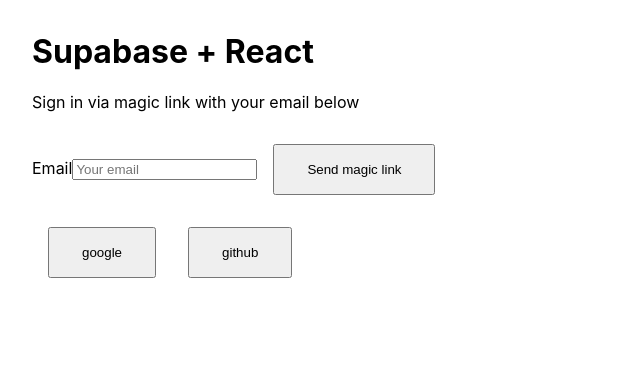
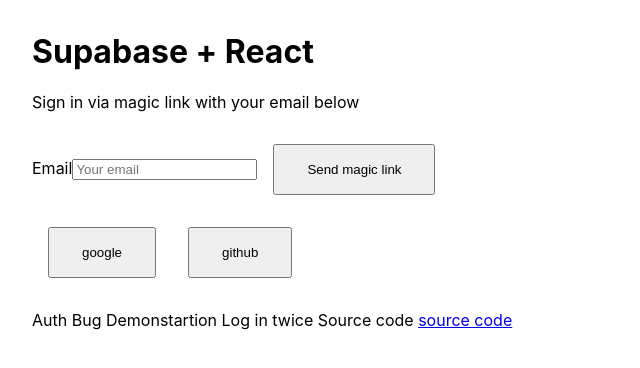
Before and after one commit to jspears/authbug, a React (Create React App) app: page / in a window 1280 px wide. Shown: the top 368 px of the page, without its empty margins (0-640 px from the left). Built offline with nearby package versions, Linux system fonts and the light colour scheme.

Commit message:
fix paths

```diff
--- a/src/App.js
+++ b/src/App.js
@@ -23,6 +23,11 @@
       {!session ? <Auth /> : <div>Hello, {session.user.email}
       <button onClick={logout}>logout</button>
       </div>}
+
+      <p>Auth Bug Demonstartion  Log in twice
+
+      Source code <a href="https://github.com/jspears/authbug">source code</a>
+      </p>
     </div>
   )
 }
```
